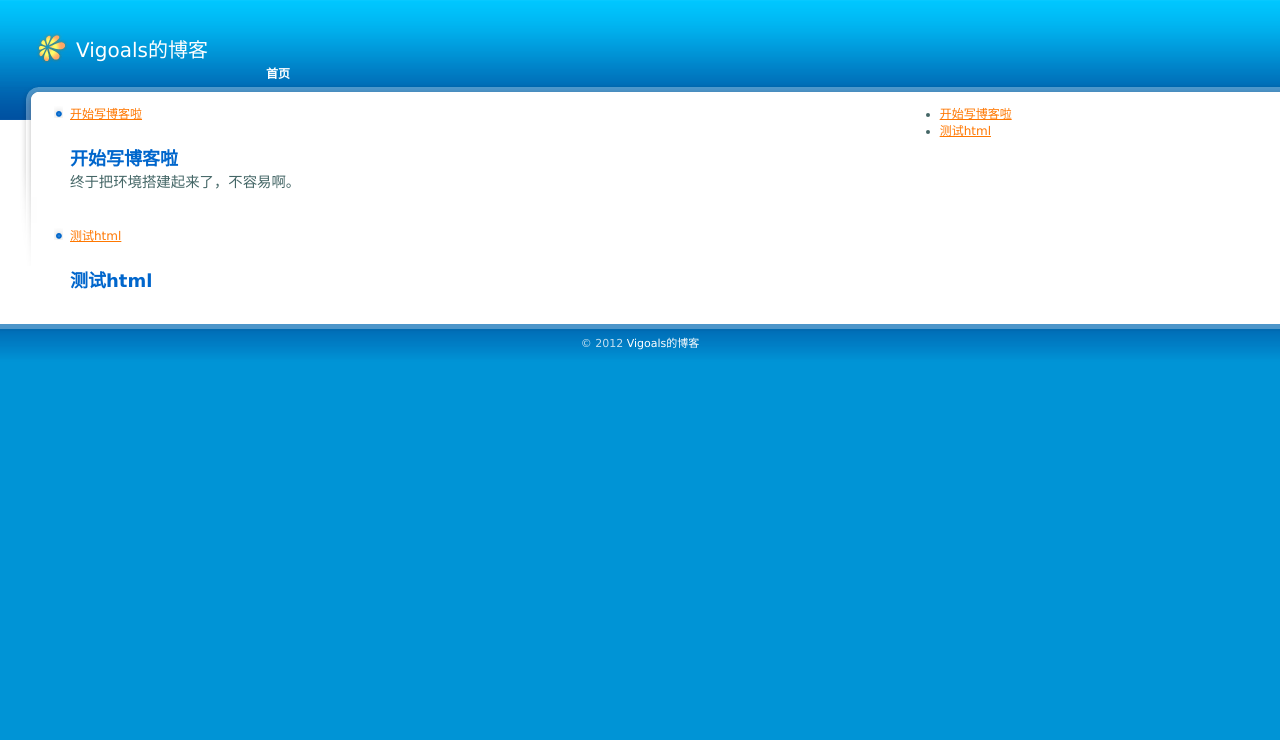
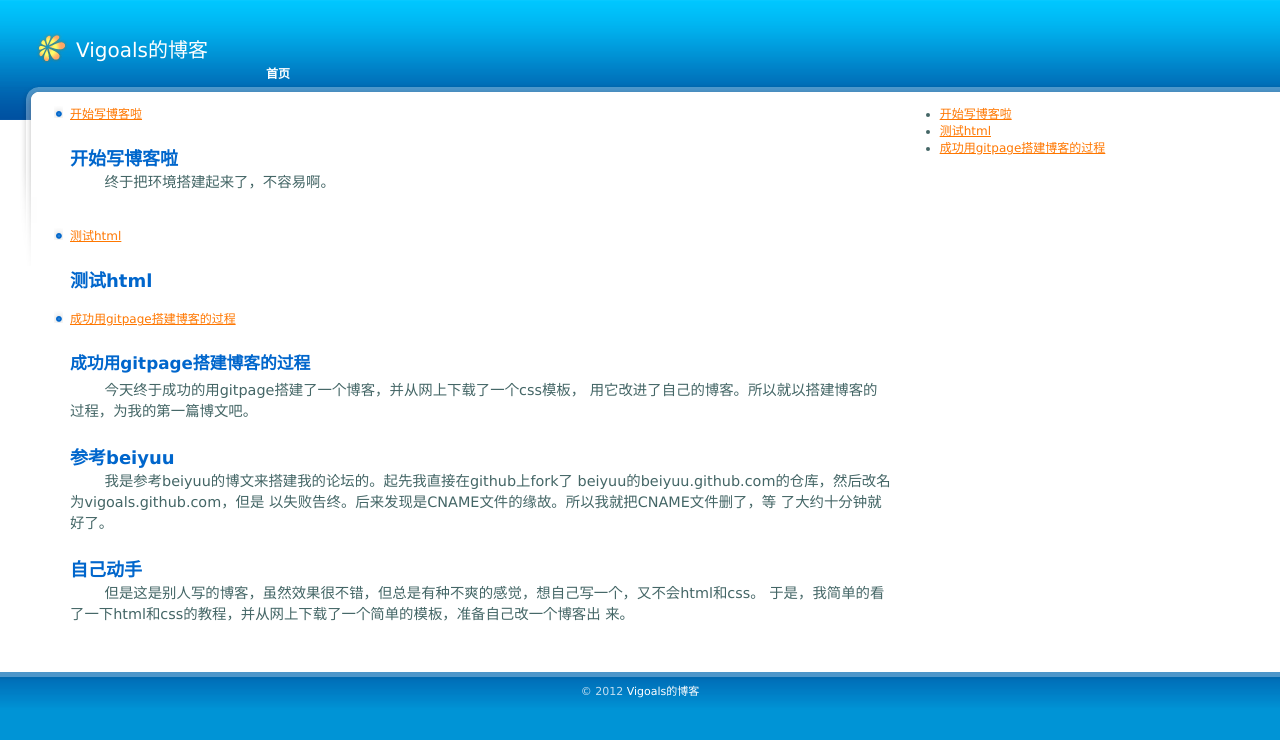
Before and after one commit to vigoals/vigoals.github.com, a Jekyll site: the page built from index.html, in a window 1280 px wide. Shown: the top 740 px of the page. Built offline with Jekyll 4.4.1, drawn with Linux system fonts in a browser that asks for light colours.

Commit message:
讲搭建博客，写了一半

```diff
--- /dev/null
+++ b/_posts/2012-11-04-gitpage.md
@@ -0,0 +1,19 @@
+---
+layout: default
+title: 成功用gitpage搭建博客的过程
+---
+#{{ page.title }}
+今天终于成功的用gitpage搭建了一个博客，并从网上下载了一个css模板，
+用它改进了自己的博客。所以就以搭建博客的过程，为我的第一篇博文吧。
+
+##参考beiyuu
+
+我是参考beiyuu的博文来搭建我的论坛的。起先我直接在github上fork了
+beiyuu的beiyuu.github.com的仓库，然后改名为vigoals.github.com，但是
+以失败告终。后来发现是CNAME文件的缘故。所以我就把CNAME文件删了，等
+了大约十分钟就好了。
+
+##自己动手
+但是这是别人写的博客，虽然效果很不错，但总是有种不爽的感觉，想自己写一个，又不会html和css。
+于是，我简单的看了一下html和css的教程，并从网上下载了一个简单的模板，准备自己改一个博客出
+来。
--- a/css/default.css
+++ b/css/default.css
@@ -33,6 +33,9 @@ input {
 p,cite,code,ul {
 	font-size: 1.2em;
 	padding-bottom: 1.2em;
+}
+p{
+	text-indent: 2.4em;
 }
 h1 {
 	font-size: 1.4em;
```
